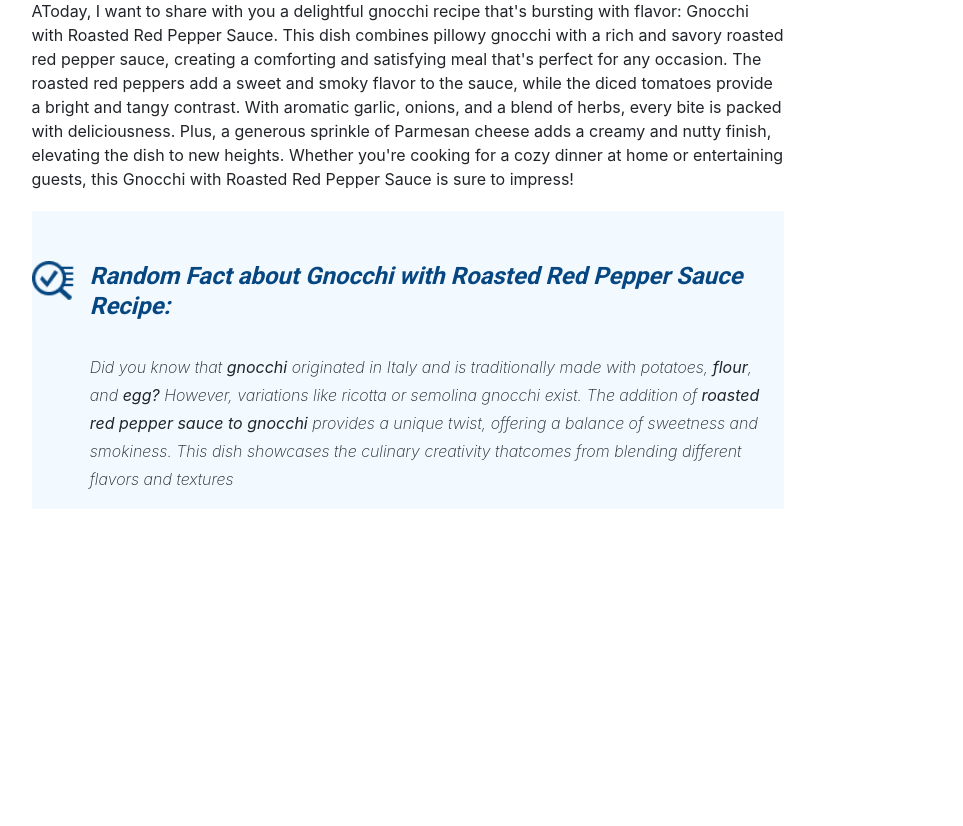
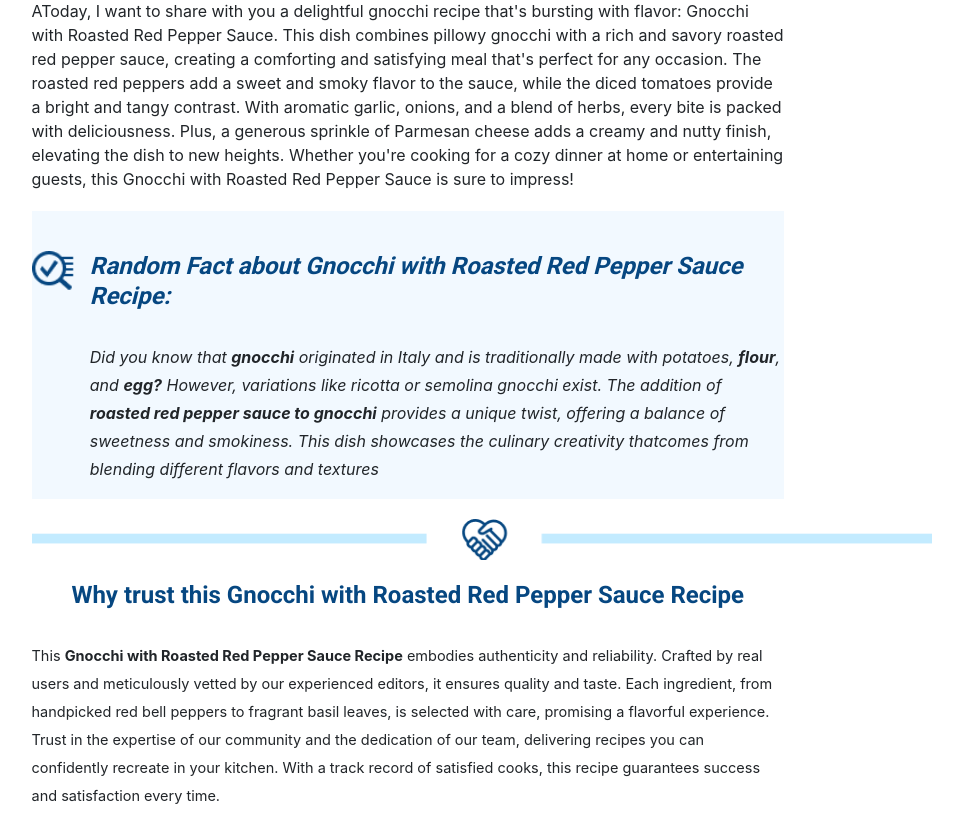
Before and after one commit to rjays16/Recipe, a PHP site: page / in a window 1280 px wide; the page is wider, and only the part inside the window is pictured. Shown: the part 1052-1878 px from the top of that part, without its empty margins (161-1124 px from the left). Before the commit the page ends 1561 px from the top of that part, so only its background shows below. Run offline with PHP 8.4, Linux system fonts and the light colour scheme; some libraries are stand-ins or nearby versions.

Commit message:
Push update for trust

```diff
--- a/content.php
+++ b/content.php
@@ -18,7 +18,7 @@
     margin-left: -5%;
 }
 
-.author, .rating, .topics, .menu, .food, .photo_bar, .text_content, .text_content_random {
+.author, .rating, .topics, .menu, .food, .photo_bar, .text_content, .text_content_random, .trust {
     margin-left: -5%;
 }
 
@@ -99,7 +99,7 @@
 }
 
 .facts {
-    margin-top: 50px;
+    margin-top: 40px;
     display: flex;
 }
 
@@ -113,11 +113,30 @@
 }
 
 .facts p{
-    font-weight: 200;
+    font-weight: 400;
     font-style: italic;
     font-size: 16px;
     line-height: 28px;
 }
+
+.trust img{
+    width: 900px;
+}
+
+.trust h3 {
+    font-family: 'Roboto', sans-serif;
+    font-weight: 700;
+    font-size: 24px;
+    line-height: 30px;
+    color: #064781;
+}
+
+.trust p{
+    font-weight: 400;
+    font-size: 14.5px;
+    line-height: 28px;
+}
+
 </style>
 
 
@@ -203,11 +222,23 @@
                         and <b>egg?</b> However, variations like ricotta or semolina gnocchi exist. The addition of <b>roasted red pepper
                         sauce to gnocchi</b> provides a unique twist, offering a balance of sweetness and smokiness. This dish showcases
                         the culinary creativity thatcomes from blending different flavors and textures
-                    </p>
+                        </p>
                     </div>
                 </div>
             </div>
+            <div style="height: 20px;"></div>
+            <div class="trust">
+                <img src="Images/content/trust.png">
+                <center style="margin-top: 20px;"><h3>Why trust this Gnocchi with Roasted Red Pepper Sauce Recipe</h3></center>
+                <br>
+                <p>This <b>Gnocchi with Roasted Red Pepper Sauce Recipe</b> embodies authenticity and reliability. Crafted by real users and
+                meticulously vetted by our experienced editors, it ensures quality and taste. Each ingredient, from handpicked red bell
+                peppers to fragrant basil leaves, is selected with care, promising a flavorful experience. Trust in the expertise of
+                our community and the dedication of our team, delivering recipes you can confidently recreate in your kitchen. With a
+                track record of satisfied cooks, this recipe guarantees success and satisfaction every time.
+                </p>
             </div>
+        </div>
         <div class="col-md-3">
             <div class="right-side">
                 <img src="Images/content/ads.png">
```
Also changed, not shown: Images/content/dollar_sign.png (added), Images/content/money.png (added), Images/content/overall.png (added), Images/content/trust.png (added).
